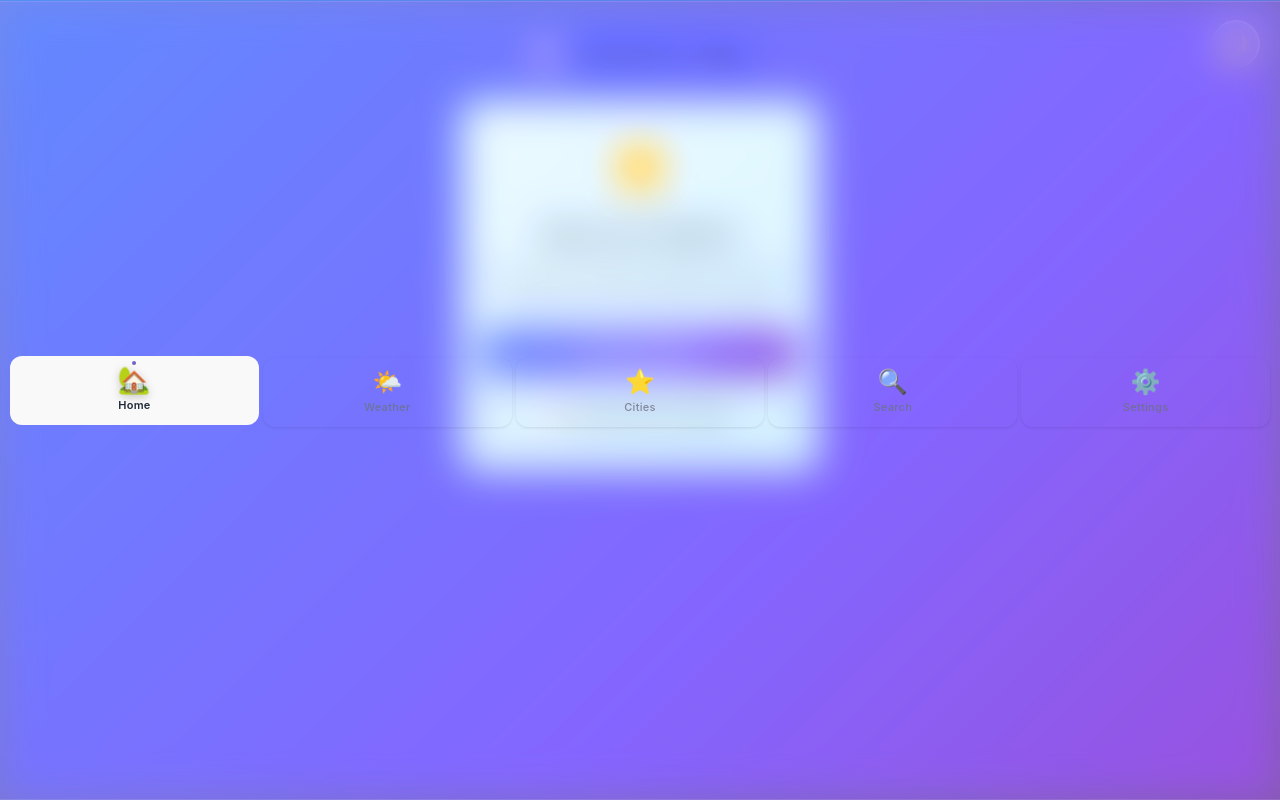
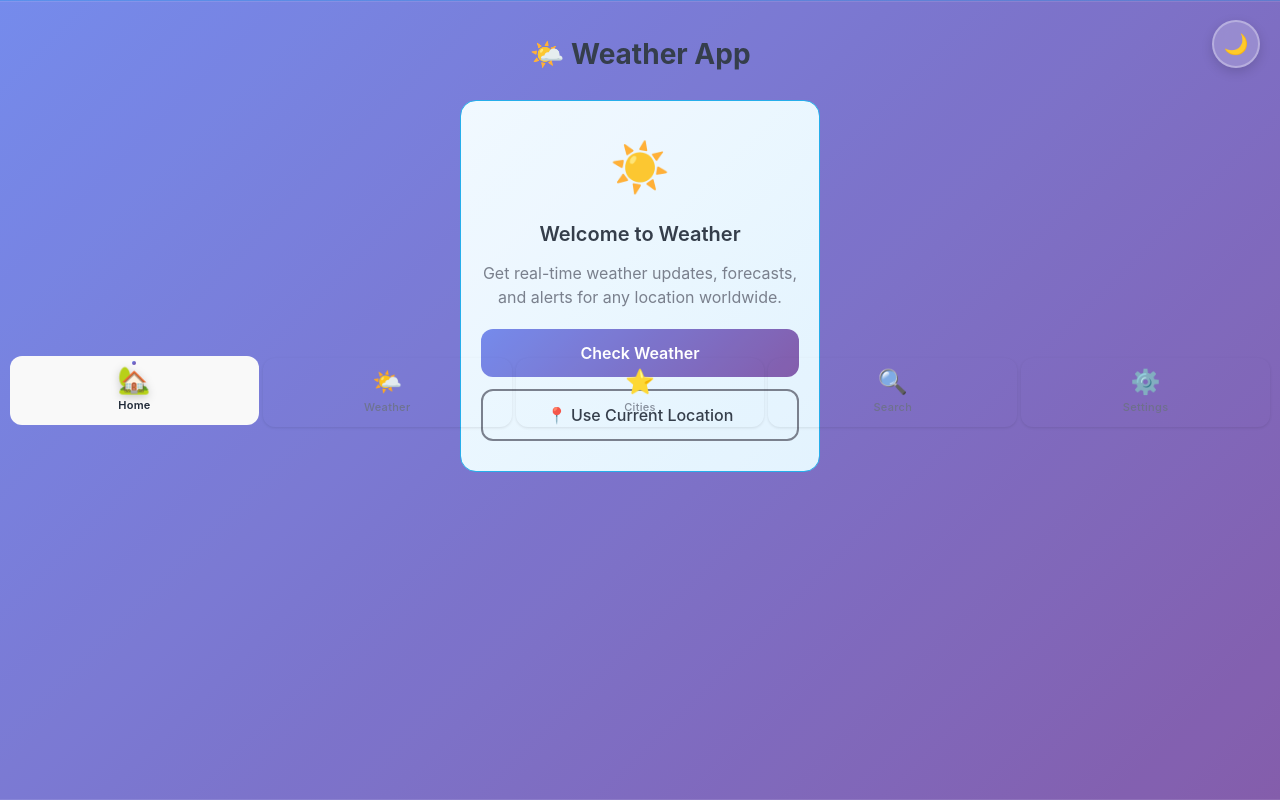
Before and after one commit to and3rn3t/weather, a React (Vite) app: page / in a window 1280 px wide. Built offline with nearby package versions, Linux system fonts and the light colour scheme; what @capacitor/core would draw is missing.

Commit message:
feat: implement overlay diagnostic component and add emergency fix styles

```diff
--- a/src/components/MobileNavigation.tsx
+++ b/src/components/MobileNavigation.tsx
@@ -136,7 +136,7 @@
     bottom: 0,
     left: 0,
     right: 0,
-    zIndex: 1000,
+    zIndex: 100,
     display: 'flex',
     alignItems: 'center',
     justifyContent: 'space-around',
--- /dev/null
+++ b/src/emergency-fix.css
@@ -0,0 +1,55 @@
+/* EMERGENCY FIX FOR TRANSPARENCY OVERLAY ISSUE */
+
+/* Fix scroll bar issues */
+html {
+  overflow-x: hidden !important;
+}
+
+body {
+  overflow-x: hidden !important;
+  max-width: 100vw !important;
+}
+
+#root {
+  overflow-x: hidden !important;
+  max-width: 100vw !important;
+}
+
+/* Disable problematic backdrop filters only on navigation elements */
+.mobile-navigation,
+.bottom-sheet {
+  backdrop-filter: none !important;
+  -webkit-backdrop-filter: none !important;
+}
+
+/* Keep backdrop filter for theme toggle but fix its z-index */
+.theme-toggle-btn {
+  z-index: 1001 !important;
+  backdrop-filter: blur(10px) !important;
+  -webkit-backdrop-filter: blur(10px) !important;
+  pointer-events: auto !important;
+  cursor: pointer !important;
+}
+
+/* Reset z-index values for navigation to prevent conflicts */
+.mobile-navigation {
+  z-index: 100 !important;
+}
+
+/* Ensure interactive elements are clickable */
+button,
+a,
+.mobile-navigation-item,
+.weather-card,
+input,
+select {
+  pointer-events: auto !important;
+  cursor: pointer !important;
+}
+
+/* Exception for decorative elements that should not be clickable */
+.rain-effect::after,
+.swipe-hint,
+.loading-skeleton {
+  pointer-events: none !important;
+}
--- a/src/index.css
+++ b/src/index.css
@@ -2,6 +2,7 @@
 @import './styles/mobile.css';
 @import './styles/mobileEnhancements.css';
 @import './styles/modernWeatherUI.css';
+@import './emergency-fix.css';
 
 :root {
   font-family: -apple-system, BlinkMacSystemFont, 'Segoe UI', 'Roboto', 'Oxygen', 'Ubuntu', 'Cantarell', 'Fira Sans', 'Droid Sans', 'Helvetica Neue', sans-serif;
```
Also changed, not shown: src/navigation/AppNavigator.tsx (+6 -6 lines), src/utils/OverlayDiagnostic.tsx (added, +64 -0 lines).
